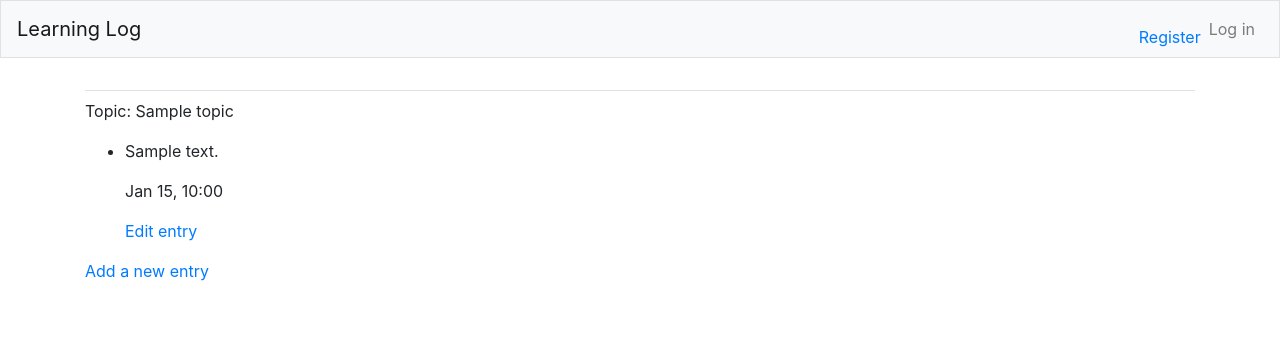
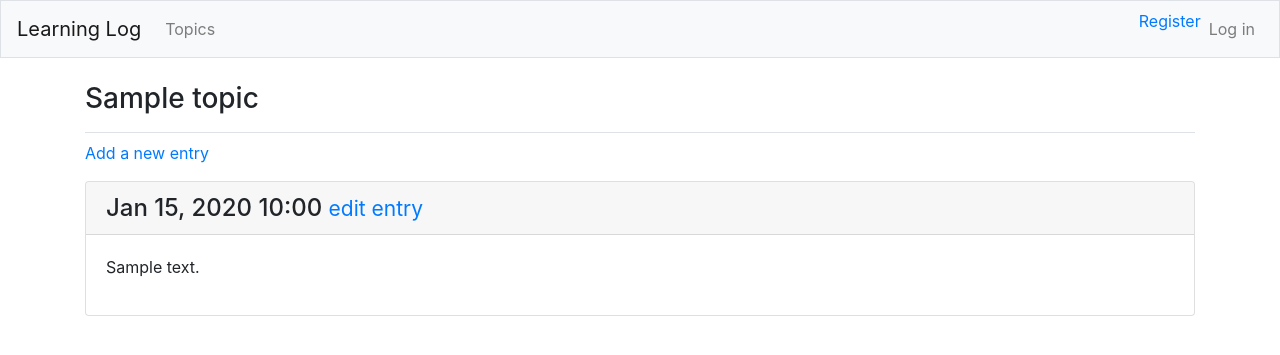
Before and after one commit to ce4hunnid/learning_log, a Django app: template MainApp/templates/MainApp/topic.html in a window 1280 px wide. Shown: the top 355 px of the page. Run offline with Django 3.2, Linux system fonts and the light colour scheme; the template is opened without the code that fills it: most values are stand-ins (such as "Sample title", 1, 10 or a date in 2020); some libraries are stand-ins or nearby versions.

Commit message:
Debugging

```diff
--- a/MainApp/templates/MainApp/base.html
+++ b/MainApp/templates/MainApp/base.html
@@ -25,7 +25,7 @@
         <div class="collapse navbar-collapse" id="navbarCollapse">
             <ul class="navbar-nav mr-auto">
                 <li class"nav-item">
-                    <a class="nav-link" href="{% url 'MainApp:topics'%}" Topics</Li>
+                    <a class="nav-link" href="{% url 'MainApp:topics'%}"> Topics</a></Li>
             </ul>
             <ul class="navbar-nav ml-auto">
                 {% if user.is_authenticated %}
--- a/MainApp/templates/MainApp/topic.html
+++ b/MainApp/templates/MainApp/topic.html
@@ -1,27 +1,27 @@
 {% extends "MainApp/base.html" %}
 
+{% block page_header %}
+    <h3>{{ topic }}</h3>
+{% endblock page_header %}
+
 {% block content %}
+    <p>
+        <a href="{% url 'MainApp:new_entry' e.id %}">Add a new entry</a>
+    </p>
 
-<p>Topic: {{ topic }}</p>
-
-<ul>
-    <li>
-        {% for e in entries %}
-        <p>{{ e.text|linebreaks }}</p>
-        <p>{{ e.date_added|date:'M d, H:i' }}</p>
-        <p>
-            <a href="{% url 'MainApp:edit_entry' e.id %}">Edit entry</a>
-        </p>
-    </li>
-</ul>
-{% empty %}
-<li> There are no entries for this topic yet.</li>
-
-{% endfor %}
-
-<p>
-    <a href="{% url 'MainApp:new_entry' topic.id %}">Add a new entry</a>
-</p>
-
+    {% for entry in entries %}
+        <div class="card mb-3">
+            <h4 class="card-header">
+                {{ entry.date_added|date:'M d, Y H:i' }}
+                <small><a href="{% url 'MainApp:edit_entry' entry.id %}">
+                    edit entry</a></small>
+            </h4>
+            <div class="card-body">
+                {{ entry.text|linebreaks }}
+            </div>
+        </div>
+    {% empty %}
+        <p>There are no entries for this topic yet.</p>
+    {% endfor %}
 
 {% endblock content %}
--- a/MainApp/views.py
+++ b/MainApp/views.py
@@ -25,7 +25,7 @@ def topic(request,topic_id):
     entries = topic.entry_set.order_by('-date_added')
     context = {'topic':topic, 'entries':entries}
 
-    return render(request, 'MainApp/topic.html',context)
+    return render(request, 'MainApp/topics.html',context)
 @login_required
 def new_topic(request):
     if request.method != 'POST':
--- a/users/templates/registration/login.html
+++ b/users/templates/registration/login.html
@@ -7,8 +7,8 @@
     <h2>Log in to your account.</h2>
 {% endblock page_header %}
 
-{% block content %}
-    <form method="post" action="{% url users:login' %}" class="form">
+
+    <form method="post" action="{% url 'users:login' %}" class="form">
         {% csrf_token %}
         {% bootstrap_form form %}
         {% buttons %}
```
Also changed, not shown: db.sqlite3.
